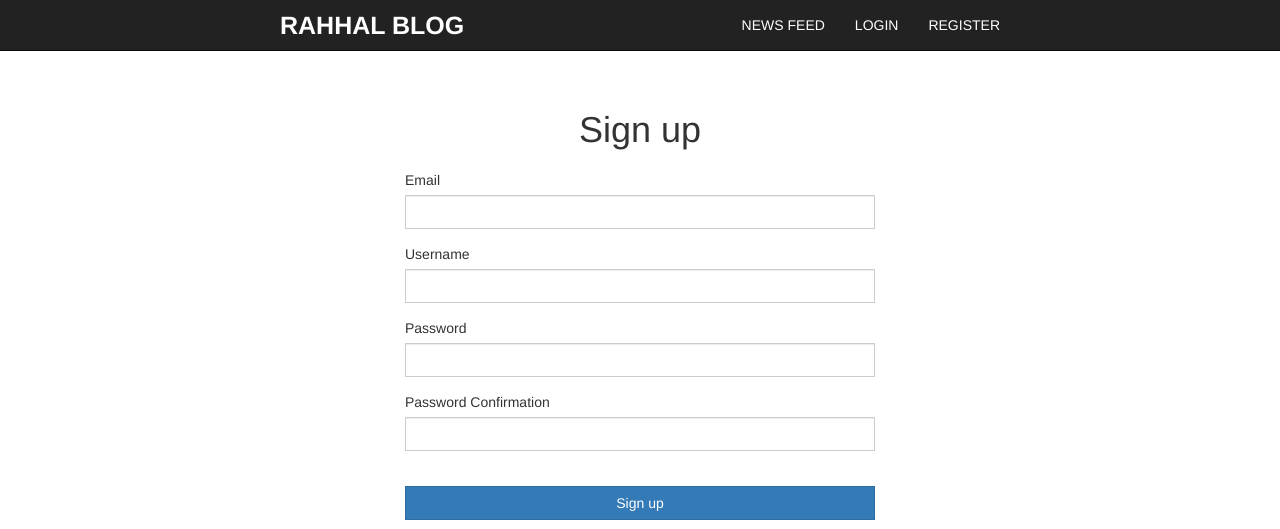
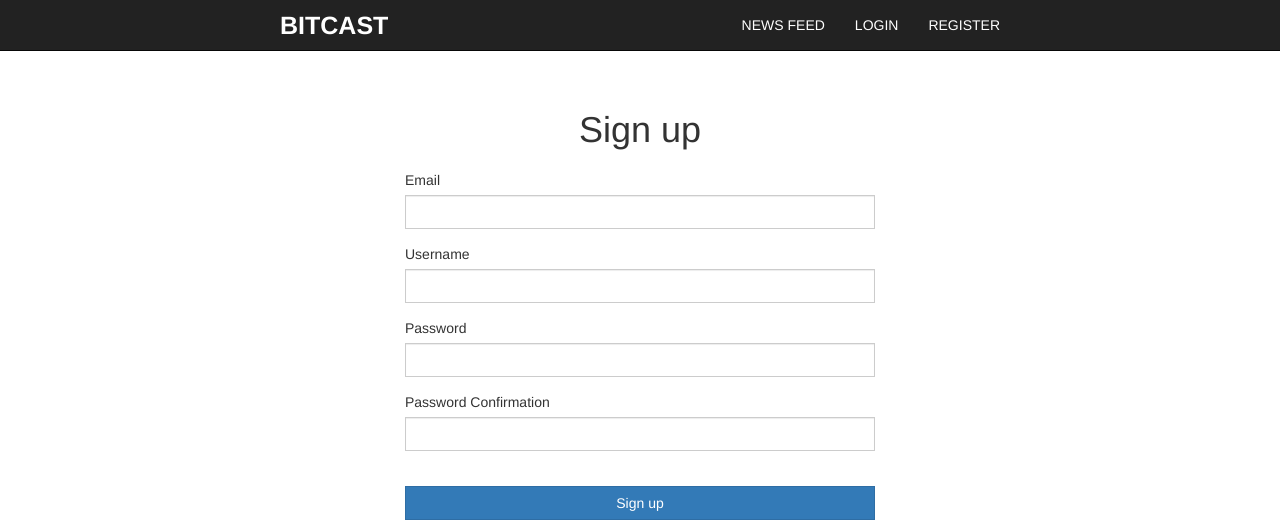
Before and after one commit to hassan-rahhal/Blog-Application, a PHP site: page /register.php in a window 1280 px wide. Shown: the top 529 px of the page. Run offline with PHP 8.4, Linux system fonts and the light colour scheme.

Commit message:
Updating project name

```diff
--- a/actions/comment_action.php
+++ b/actions/comment_action.php
@@ -11,7 +11,6 @@ $post_id = $_POST['post_id'];
 $user_id = $_SESSION['userId'];
 $comment_id = empty($_POST['comment_id']) ? null : $_POST['comment_id'];
 
-//Check for post_id
 if(!isset($content) || empty(trim($content)) || !isset($post_id) || empty(trim($post_id))){
         die("Wrong parameters");
         exit();
--- a/actions/like_action.php
+++ b/actions/like_action.php
@@ -10,7 +10,6 @@ if($_SERVER['REQUEST_METHOD'] != "POST"){
 $user_id = $_SESSION['userId'];
 $post_id = $_POST['post_id'];
 
-//Checks fo security
 try {
     $sql = "SELECT * FROM likes WHERE user_id = :user_id AND post_id= :post_id";
     $stmt = $pdo->prepare($sql);
--- a/admin/index.php
+++ b/admin/index.php
@@ -10,7 +10,7 @@
 <head>
     <meta charset="UTF-8">
     <meta name="viewport" content="width=device-width, initial-scale=1.0">
-    <title>RAHHAL Blog Application</title>
+    <title>BitCast | Blog Website</title>
 </head>
 <body>
     <h1>Admin Page</h1>
--- a/author.php
+++ b/author.php
@@ -46,7 +46,7 @@ $isProfileOwner = $id == $_SESSION['userId'];
     <meta name="viewport" content="width=device-width, initial-scale=1">
     <meta name="author" content="">
 
-    <title>RAHHAL Blog Application</title>
+    <title>BitCast | Blog Website</title>
 
     <link href="css/bootstrap.min.css" rel="stylesheet">
 
--- a/components/nav.php
+++ b/components/nav.php
@@ -17,7 +17,7 @@ if(isset($_SESSION['loggedIn']) && $_SESSION['loggedIn'] == true){
                 <span class="icon-bar"></span>
                 <span class="icon-bar"></span>
             </button>
-            <a class="navbar-brand" href="index.php">RAHHAL BLOG</a>
+            <a class="navbar-brand" href="index.php">BitCast</a>
         </div>
 
         <div class="collapse navbar-collapse" id="bs-example-navbar-collapse-1">
--- a/index.php
+++ b/index.php
@@ -49,7 +49,7 @@ $posts = $stmt->fetchAll(PDO::FETCH_ASSOC);
     <meta name="viewport" content="width=device-width, initial-scale=1">
     <meta name="author" content="">
 
-    <title>RAHHAL Blog Application</title>
+    <title>BitCast | Blog Website</title>
 
     <link href="css/bootstrap.min.css" rel="stylesheet">
 
--- a/login.php
+++ b/login.php
@@ -10,7 +10,7 @@ require 'components/checkIfLogin.php';
     <meta name="viewport" content="width=device-width, initial-scale=1">
     <meta name="author" content="">
 
-    <title>RAHHAL Blog Application</title>
+    <title>BitCast | Blog Website</title>
 
     <link href="css/bootstrap.min.css" rel="stylesheet">
 
--- a/newpost.php
+++ b/newpost.php
@@ -10,7 +10,7 @@
     <meta name="viewport" content="width=device-width, initial-scale=1">
     <meta name="author" content="">
 
-    <title>RAHHAL Blog Application</title>
+    <title>BitCast | Blog Website</title>
 
     <!-- Bootstrap Core CSS -->
     <link href="css/bootstrap.min.css" rel="stylesheet">
--- a/post.php
+++ b/post.php
@@ -52,7 +52,7 @@ $comments = $stmt->fetchAll(PDO::FETCH_ASSOC);
     <meta name="viewport" content="width=device-width, initial-scale=1">
     <meta name="author" content="">
 
-    <title>RAHHAL Blog Application</title>
+    <title>BitCast | Blog Website</title>
 
     <link href="css/bootstrap.min.css" rel="stylesheet">
 
--- a/register.php
+++ b/register.php
@@ -7,7 +7,7 @@ require 'components/checkIfLogin.php';
 <head>
     <meta charset="utf-8">
     <meta name="viewport" content="width=device-width, initial-scale=1">
-    <title>RAHHAL Blog Application</title>
+    <title>BitCast | Blog Website</title>
     <link href="css/bootstrap.min.css" rel="stylesheet">
     <link href="css/simple-blog-template.css" rel="stylesheet">
 </head>
@@ -67,7 +67,7 @@ require 'components/checkIfLogin.php';
                         } else if($_GET['err'] == 4){
                             echo 'Email Address already in use';
                         } else if($_GET['err'] == 5){
-                            echo 'Passwords do not match'; // ✅ Added error message
+                            echo 'Passwords do not match';
                         }
                     }
                 ?>
--- a/update_profile.php
+++ b/update_profile.php
@@ -9,7 +9,7 @@ require 'components/checkIfNotLogin.php';
     <meta name="viewport" content="width=device-width, initial-scale=1">
     <meta name="author" content="">
 
-    <title>RAHHAL Blog Template</title>
+    <title>BitCast | Blog Website</title>
     <link href="css/bootstrap.min.css" rel="stylesheet">
     <link href="css/simple-blog-template.css" rel="stylesheet">
 </head>
@@ -62,9 +62,6 @@ require 'components/checkIfNotLogin.php';
 
     <script src="js/bootstrap.min.js"></script>
 
-
-
-
 </body>
 
 </html>
```
Also changed, not shown: actions/update_profile_action.php (+1 -7 lines).
